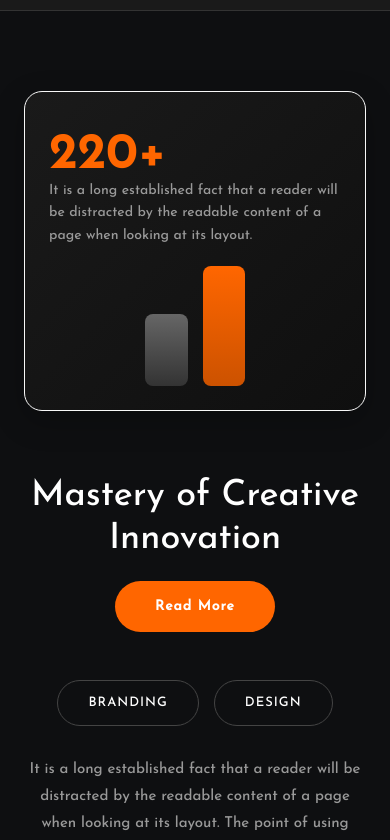
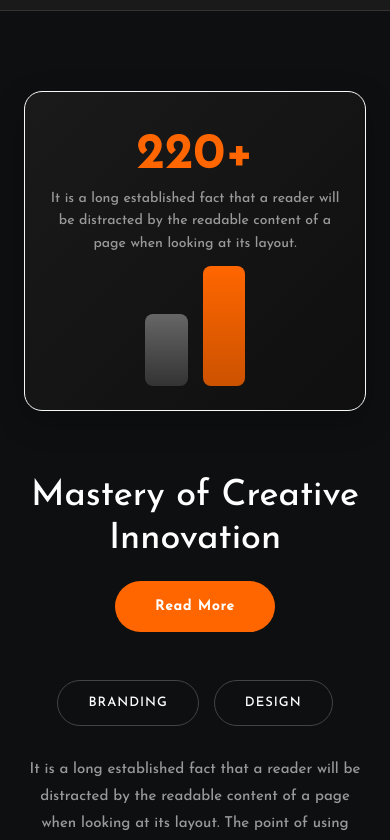
Before and after one commit to Syed-rayyan12/xpertwebstudio, a Next.js app: page / in a window 390 px wide. Shown: the part 1080-1920 px from the top of the page. Built offline with nearby package versions, Linux system fonts and the light colour scheme.

Commit message:
code updated

```diff
--- a/app/components/homeComponents/Mastery.jsx
+++ b/app/components/homeComponents/Mastery.jsx
@@ -85,11 +85,11 @@ function Mastery() {
                     {/* Left Side - Stats Card */}
                     <div ref={statsRef} className="relative w-[90%] max-sm:w-full max-sm:h-[320px] pt-10  rounded-2xl sm:rounded-3xl border border-[#f8f8f8] bg-[linear-gradient(135deg,#1a1a1a_0%,#0f0f0f_100%)] px-6 text-white shadow-[0_10px_30px_rgba(0,0,0,0.25)] transition-all duration-300 hover:shadow-[0_0px_60px_rgba(255,102,0,0.26)]">
                         <div className='w-full'>
-                            <div className="text-5xl sm:text-6xl md:text-[80px] font-bold tracking-[2px] text-[#ff6600]">
+                            <div className="text-5xl sm:text-6xl max-sm:text-center md:text-[80px] font-bold tracking-[2px] text-[#ff6600]">
                                 {Math.floor(count)}+
                             </div>
                             <div className="w-full sm:w-4/5 md:w-3/4 ">
-                                <p className="text-sm sm:text-[15px] leading-[1.6] sm:leading-[1.8] text-[#999]">
+                                <p className="text-sm sm:text-[15px] text-center max-sm:mt-2 leading-[1.6] sm:leading-[1.8] text-[#999]">
                                     It is a long established fact that a reader will be distracted by the readable content of a page when looking at its layout.
                                 </p>
                             </div>
--- a/app/components/homeComponents/ProjectShowcase.jsx
+++ b/app/components/homeComponents/ProjectShowcase.jsx
@@ -63,8 +63,8 @@ const ProjectCard = ({ project, badgePosition = '-right-11' }) => {
         }
 
         if (isMobile) {
-            // Smaller polygon for mobile
-            return 'polygon(0% 0%, calc(100% - 120px) 0%, calc(100% - 118px) 2px, calc(100% - 115px) 5px, calc(100% - 113px) 10px, calc(100% - 112px) 15px, calc(100% - 111px) 20px, calc(100% - 111px) 25px, calc(100% - 110px) 30px, calc(100% - 108px) 33px, calc(100% - 105px) 35px, calc(100% - 100px) 37px, calc(100% - 95px) 38px, calc(100% - 88px) 39px, calc(100% - 20px) 39px, calc(100% - 17px) 40px, calc(100% - 14px) 42px, calc(100% - 11px) 44px, calc(100% - 8px) 47px, calc(100% - 5px) 51px, calc(100% - 3px) 56px, calc(100% - 1px) 62px, 100% 68px, 100% 100%, 0% 100%)'
+            // Wider polygon for mobile top-right
+            return 'polygon(0% 0%, calc(100% - 180px) 0%, calc(100% - 177px) 2px, calc(100% - 173px) 5px, calc(100% - 170px) 10px, calc(100% - 168px) 15px, calc(100% - 167px) 20px, calc(100% - 166px) 30px, calc(100% - 165px) 35px, calc(100% - 163px) 40px, calc(100% - 159px) 44px, calc(100% - 154px) 47px, calc(100% - 148px) 49px, calc(100% - 140px) 51px, calc(100% - 130px) 52px, calc(100% - 30px) 52px, calc(100% - 25px) 53px, calc(100% - 20px) 55px, calc(100% - 15px) 58px, calc(100% - 10px) 62px, calc(100% - 6px) 67px, calc(100% - 3px) 73px, calc(100% - 1px) 80px, 100% 88px, 100% 100%, 0% 100%)'
         }
 
         // Desktop polygon
@@ -96,9 +96,7 @@ const ProjectCard = ({ project, badgePosition = '-right-11' }) => {
             <div
                 className="relative h-full w-full overflow-hidden bg-[#0c0d12] transition-all duration-500 ease-[cubic-bezier(0.16,1,0.3,1)]"
                 style={{
-                    clipPath: shouldShowHover
-                        ? 'polygon(0% 0%, calc(100% - 280px) 0%, calc(100% - 275px) 2px, calc(100% - 270px) 5px, calc(100% - 267px) 10px, calc(100% - 265px) 15px, calc(100% - 264px) 20px, calc(100% - 264px) 50px, calc(100% - 262px) 55px, calc(100% - 258px) 60px, calc(100% - 252px) 64px, calc(100% - 245px) 67px, calc(100% - 235px) 69px, calc(100% - 220px) 70px, calc(100% - 40px) 70px, calc(100% - 35px) 71px, calc(100% - 30px) 73px, calc(100% - 25px) 75px, calc(100% - 20px) 78px, calc(100% - 15px) 82px, calc(100% - 10px) 87px, calc(100% - 5px) 93px, 100% 100px, 100% 100%, 0% 100%)'
-                        : 'polygon(0% 0%, 100% 0%, 100% 0%, 100% 100%, 0% 100%)',
+                    clipPath: getClipPath(),
                     borderRadius: '32px'
                 }}
 
```
